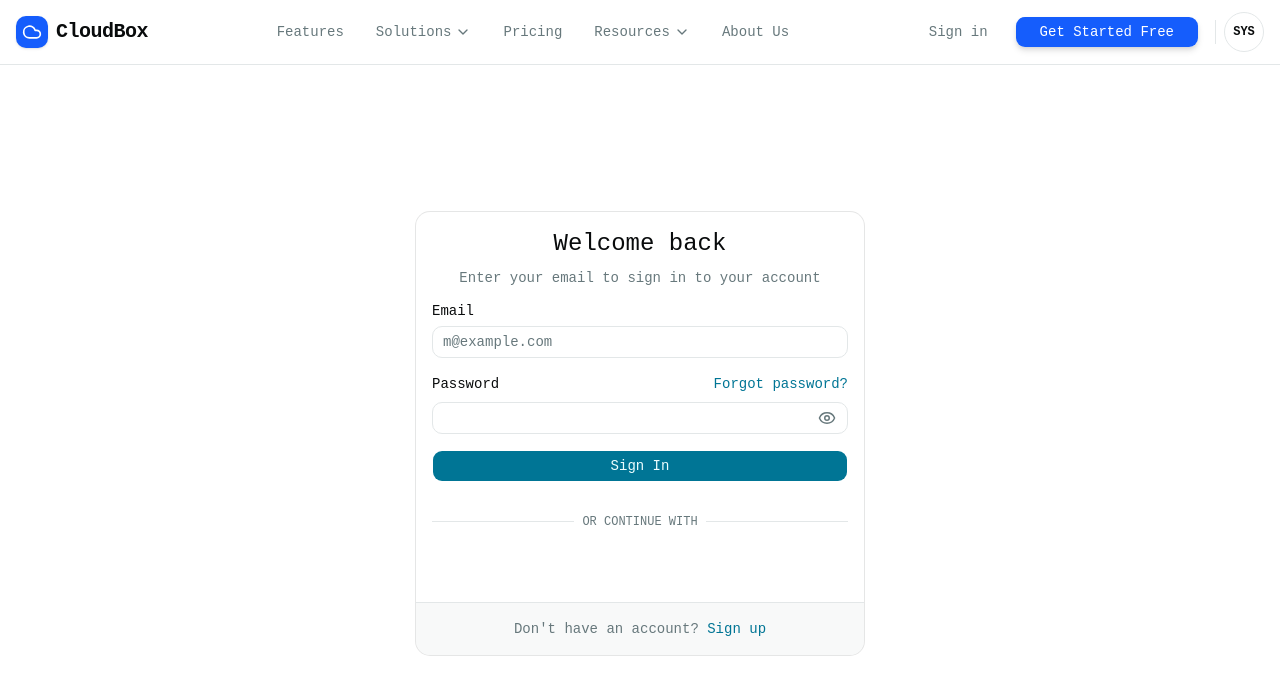
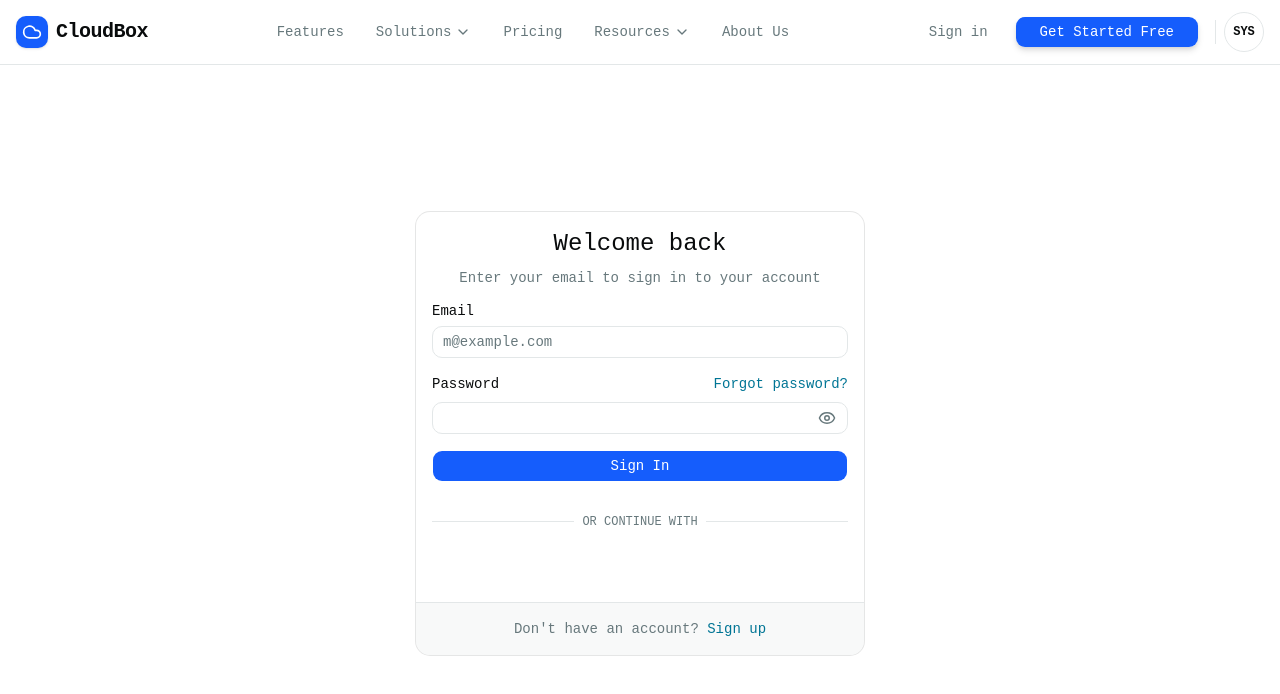
Before and after one commit to ayanmanna123/Cloud-based-Media-Files-Storage-Frontend, a React (Vite) app: page /login in a window 1280 px wide. Shown: the top 694 px of the page. Built offline with nearby package versions, Linux system fonts and the light colour scheme; no server answers.

Commit message:
feat: implement login and register pages with email/password and Google authentication support

```diff
--- a/src/pages/Auth/Login.jsx
+++ b/src/pages/Auth/Login.jsx
@@ -119,7 +119,7 @@ export function Login() {
               </div>
             </div>
 
-            <Button type="submit" className="w-full" disabled={loading}>
+            <Button type="submit" className="w-full bg-blue-600 hover:bg-blue-700 text-white" disabled={loading}>
               {loading ? "Signing in..." : "Sign In"}
             </Button>
 
--- a/src/pages/Auth/Register.jsx
+++ b/src/pages/Auth/Register.jsx
@@ -136,7 +136,7 @@ export function Register() {
               </div>
             </div>
 
-            <Button type="submit" className="w-full" disabled={loading}>
+            <Button type="submit" className="w-full bg-blue-600 hover:bg-blue-700 text-white" disabled={loading}>
               {loading ? "Creating account..." : "Sign Up"}
             </Button>
 
```
